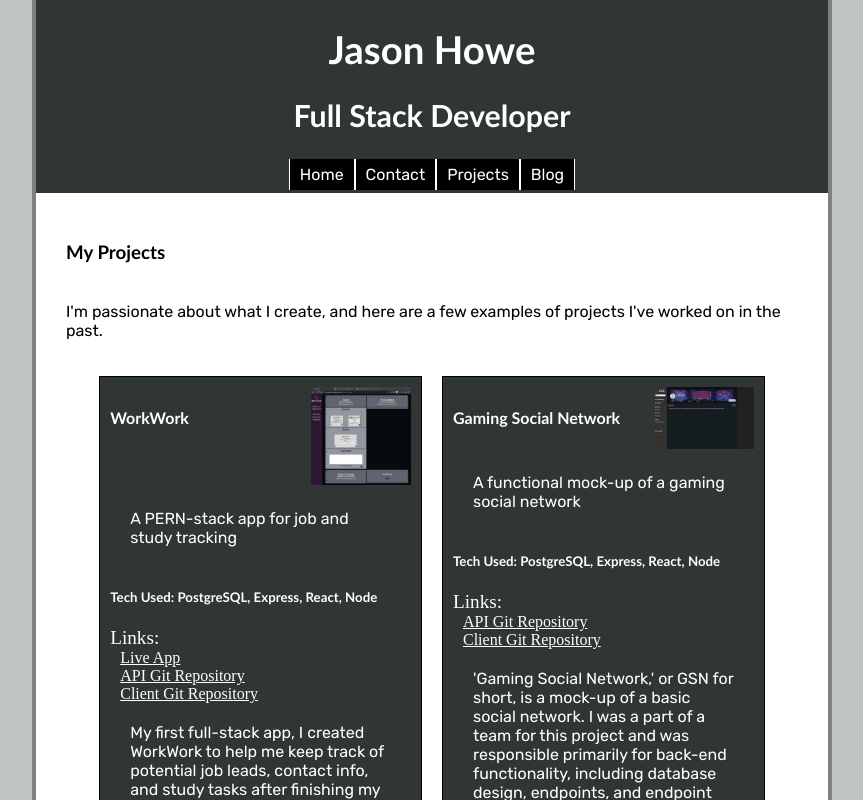
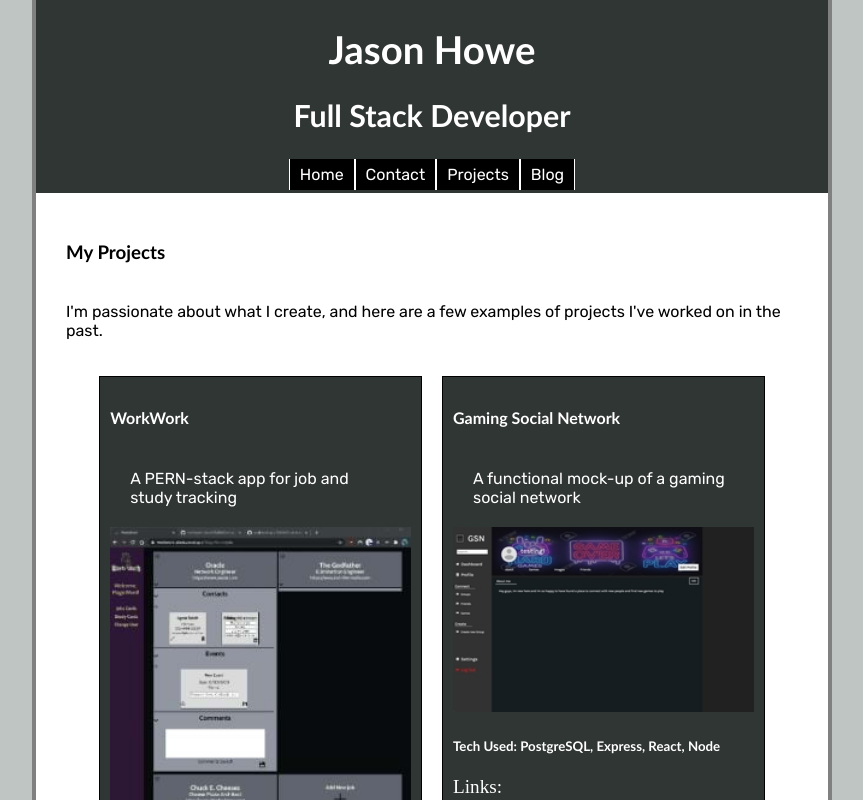
Before and after one commit to howe-jm/jmh-react-portfolio, a React (Create React App) app: page /projects in a window 1280 px wide. Shown: the top 800 px of the page, without its empty margins (208-1071 px from the left). Built offline with nearby package versions, Linux system fonts and the light colour scheme; a web font is replaced by a local one.

Commit message:
Projects screenshots made larger.

```diff
--- a/src/Projects/ProjectFrame/ProjectFrame.js
+++ b/src/Projects/ProjectFrame/ProjectFrame.js
@@ -5,10 +5,10 @@ export default function ProjectFrame(props) {
   return (
     <div className='single-project'>
       <h4>{project.name}</h4>
+      <p>{project.shortDesc}</p>
       <div className='thumbnail'>
         <img src={project.thumbnail} alt={project.shortDesc} />
       </div>
-      <p>{project.shortDesc}</p>
       <h5>Tech Used: {project.techUsed}</h5>
       <ul className='project-url-list'>
         <span className='links-text'>Links:</span>
--- a/src/Projects/Projects.css
+++ b/src/Projects/Projects.css
@@ -49,7 +49,7 @@
 }
 
 .thumbnail {
-    max-width: 100px;
+    width: 100%;
 }
 
 .thumbnail img {
```
Also changed, not shown: 1 other file (tests, documents, lock files or other folders).
